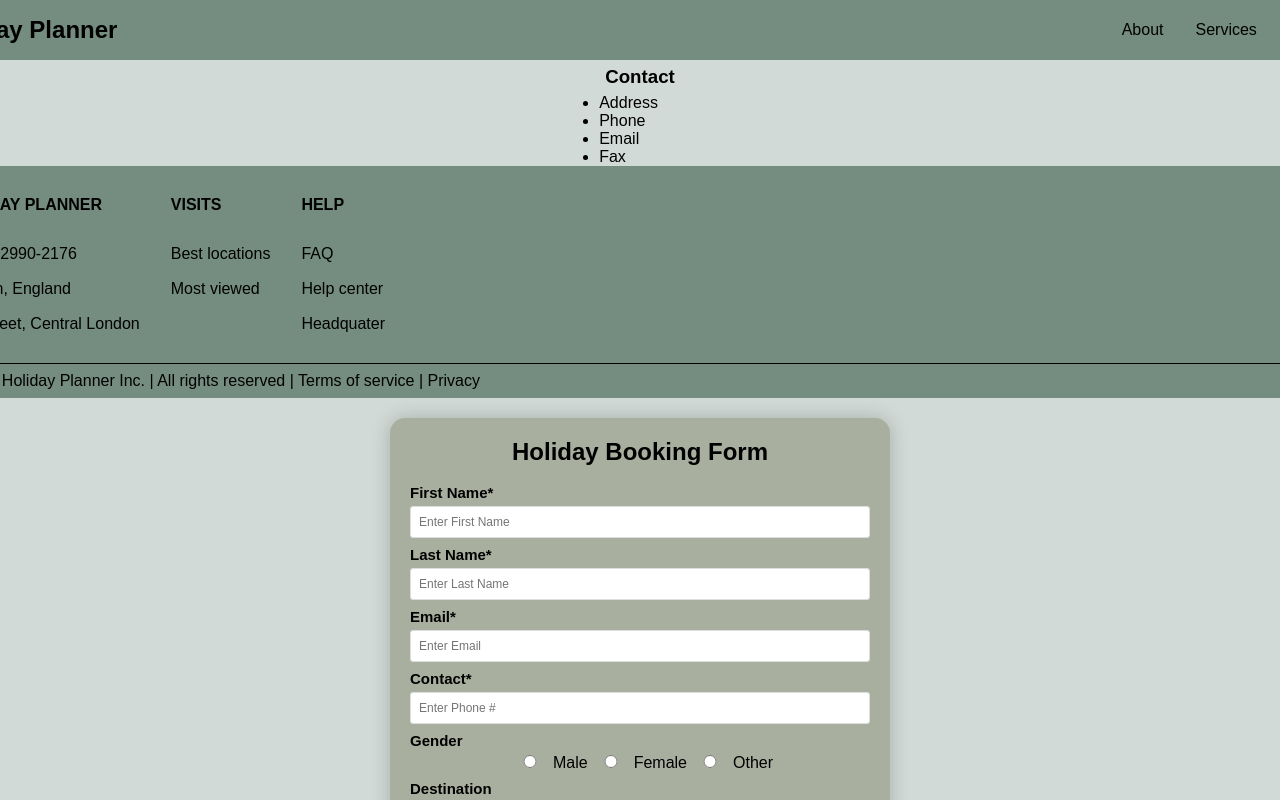
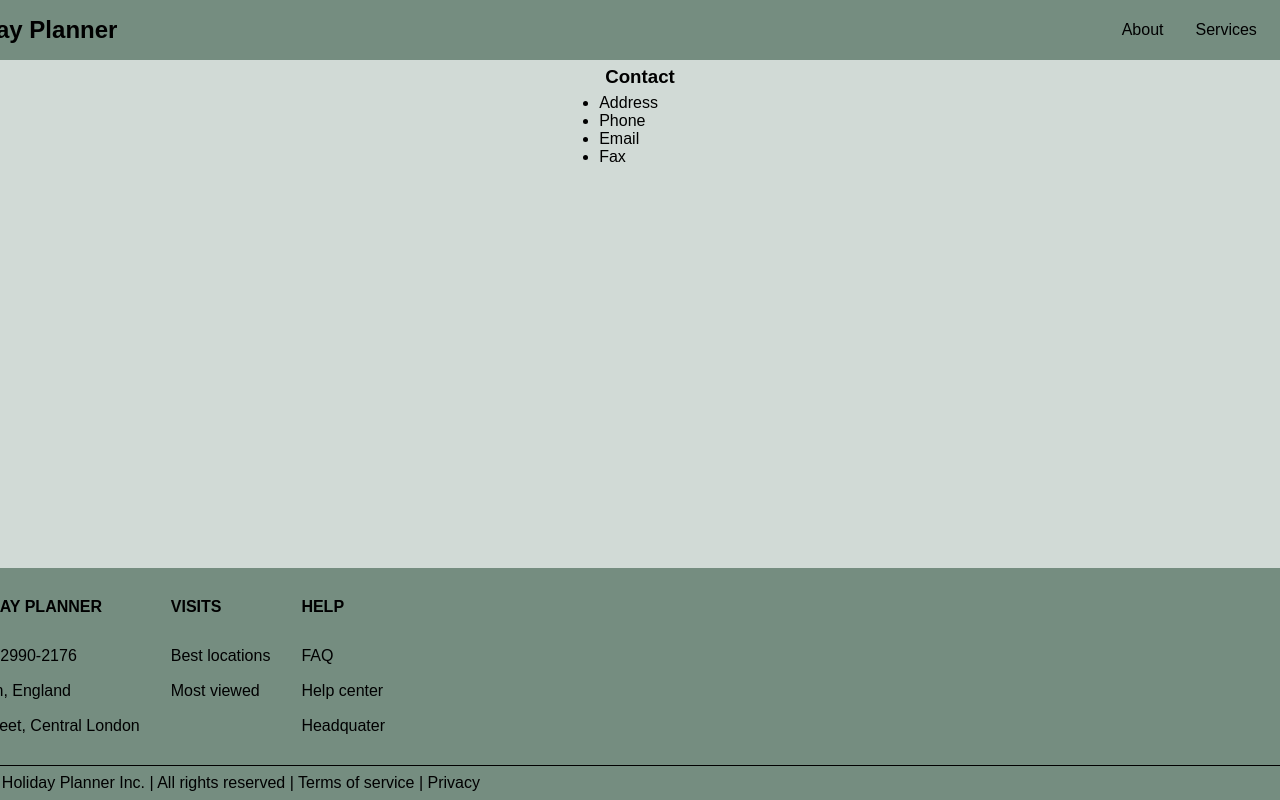
Before and after one commit to bello-damy/holiday-planner, a React (Create React App) app: page /contact in a window 1280 px wide. Shown: the top 800 px of the page. Built offline with nearby package versions, Linux system fonts and the light colour scheme.

Commit message:
form route created and linked to book trip button in card component

```diff
--- a/src/App.js
+++ b/src/App.js
@@ -5,7 +5,7 @@ import { BrowserRouter as Router, Routes, Route } from 'react-router-dom';
 import { Home, About, Services, Contact } from "./pages/index";
 import Banner from './Banner';
 import Footer from './footerComponent/Footer';
-import Form from "./registrationForm/Form";
+import Form from './registrationForm/Form'
 
 function App() {
   return (
@@ -16,9 +16,9 @@ function App() {
         <Route path="/about" element={<><About /></>} />
         <Route path="/services" element={<><Services /></>} />
         <Route path="/contact" element={<><Contact /></>} />
+        <Route path="/form" element={<><Form /></>} />
       </Routes>
       <Footer />
-      <Form />
     </div>
   );
 }
--- a/src/cardComponent/ProductCard.js
+++ b/src/cardComponent/ProductCard.js
@@ -1,4 +1,5 @@
 import "./ProductCard.css"
+import { Link } from "react-router-dom";
 
 const Card = (props) => {
 
@@ -7,13 +8,15 @@ const Card = (props) => {
       <img src={props.image} alt="" className="card-img"></img>
       <br />
       <h3>{props.name}</h3>
-      <hr width="280px"/>
+      <hr width="280px" />
       <div className="card-para-container">
         <p className="card-para">{props.description}</p>
       </div>
-      <button className="card-btn">{props.button}</button>
+      <Link to="/form" className="card-btn">
+        <button className="card-btn">{props.button}</button>
+      </Link>
     </div>
-   );
+  );
 }
 
 export default Card;
--- a/src/pages/index.js
+++ b/src/pages/index.js
@@ -2,4 +2,3 @@ export * from "./Home"
 export * from "./About"
 export * from "./Services"
 export * from "./Contact"
-export * from "../registrationForm/Form"
```
